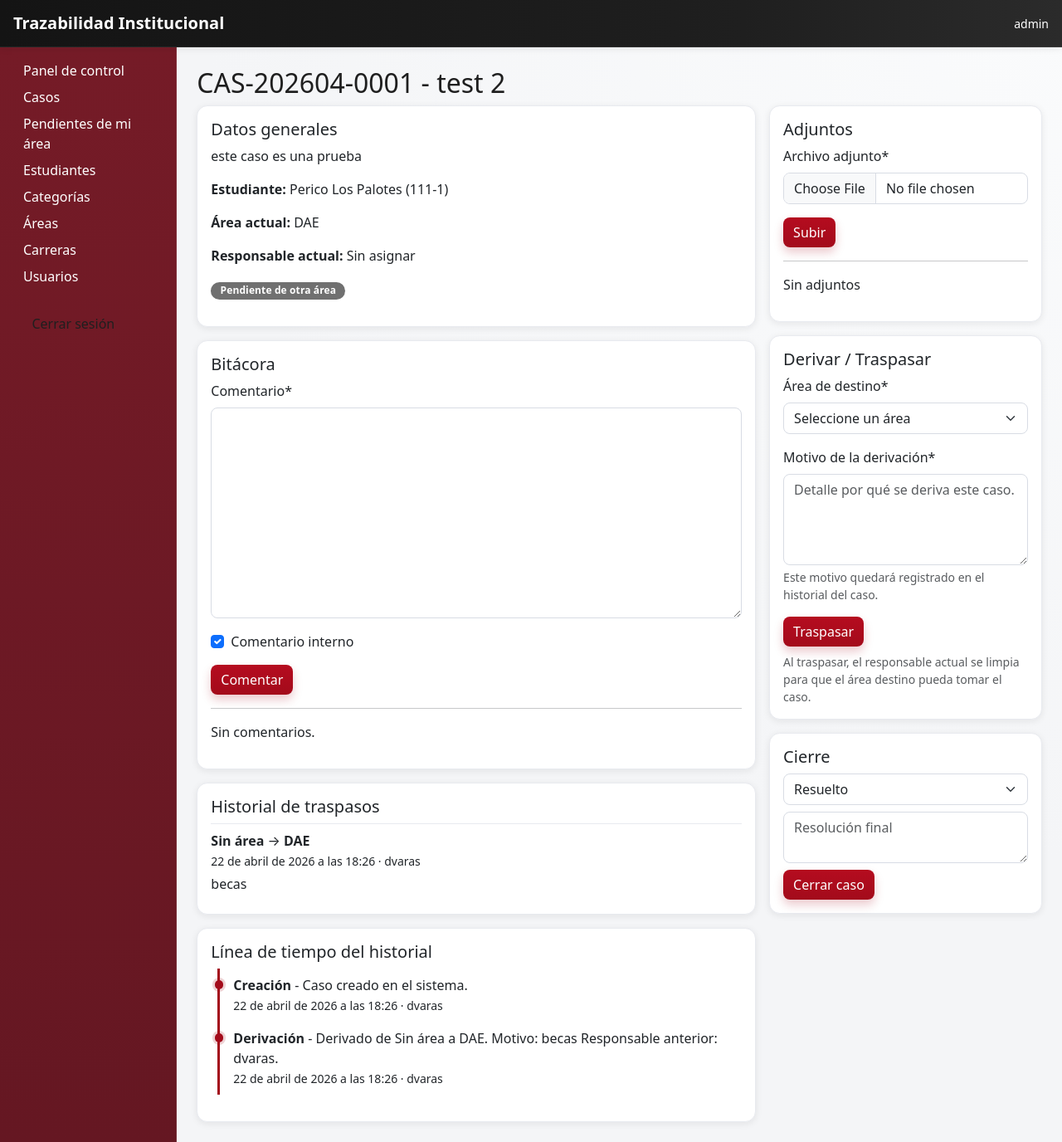
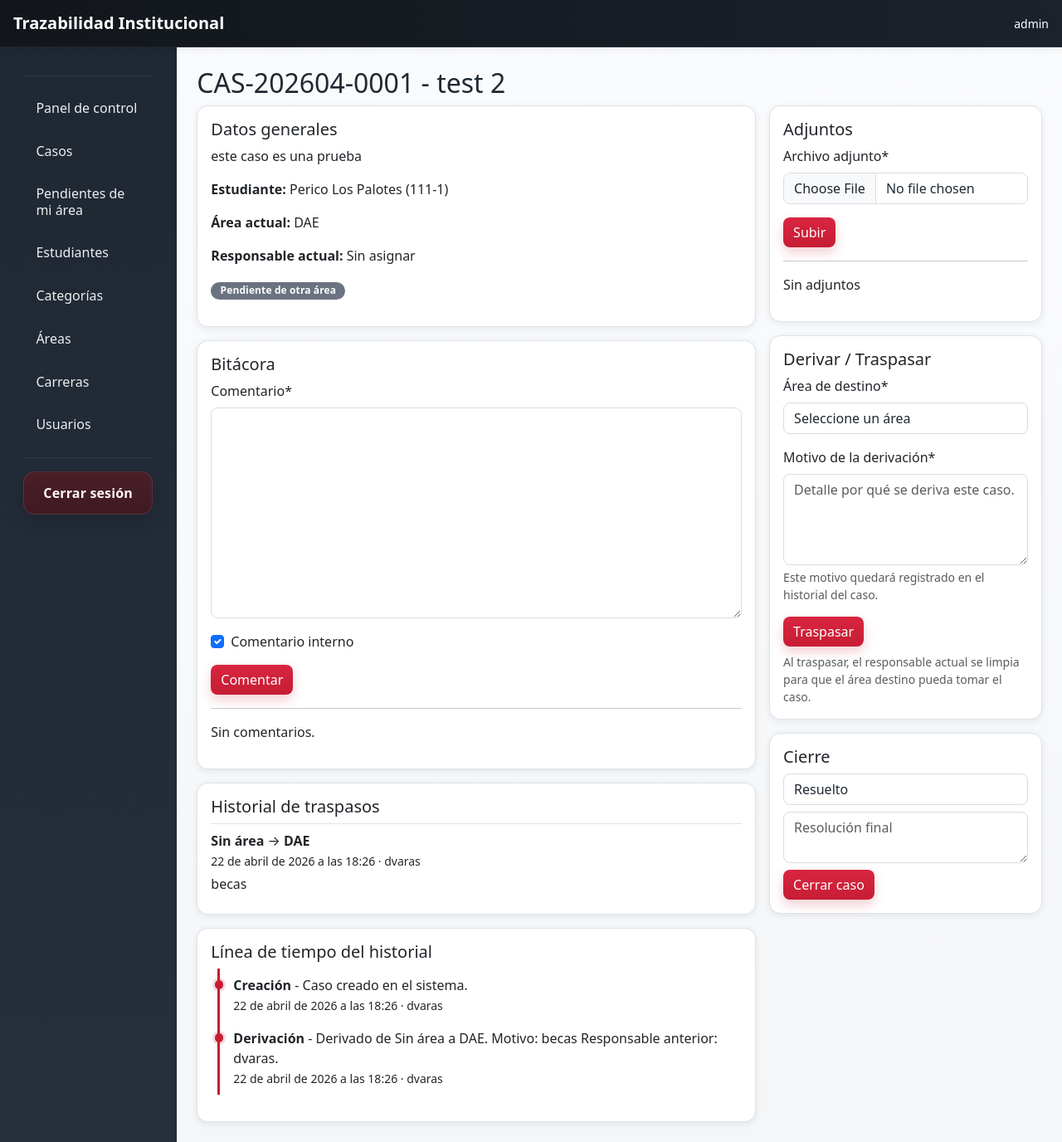
Before and after one commit to rueeen/atenciones-back, a Django app: page /cases/1/ in a window 1280 px wide. Shown: the whole page at 83% size. Run offline with Django 5.2, Linux system fonts and the light colour scheme; a user stored in the database is signed in; data comes from the database, SQL or seed files in the repository; both versions use the stored data as it was after the commit; data that the repository does not hold is empty; some libraries are stand-ins or nearby versions.

Commit message:
feat: add css improves

```diff
--- a/static/css/style.css
+++ b/static/css/style.css
@@ -1,18 +1,40 @@
 :root {
-  --c-dark: #1f1f1f;
-  --c-primary: #a30b1b;
-  --c-primary-strong: #8a0917;
-  --c-white: #ffffff;
-  --c-accent: #701d28;
-  --c-gray: #707070;
-  --c-bg: #f4f5f7;
+  --c-text: #1f2933;
+  --c-text-soft: #667085;
+
+  --c-bg: #f4f6f8;
   --c-surface: #ffffff;
-  --c-border: #e8eaef;
-  --shadow-sm: 0 2px 8px rgba(31, 31, 31, 0.08);
-  --shadow-md: 0 10px 24px rgba(31, 31, 31, 0.12);
+  --c-surface-soft: #f8fafc;
+  --c-border: #dde3ea;
+
+  --c-navbar-1: #12161c;
+  --c-navbar-2: #1b222b;
+
+  --c-sidebar: #1f2732;
+  --c-sidebar-2: #25303c;
+  --c-sidebar-border: rgba(255, 255, 255, 0.08);
+  --c-sidebar-text: rgba(255, 255, 255, 0.92);
+  --c-sidebar-text-soft: rgba(255, 255, 255, 0.62);
+  --c-sidebar-hover: rgba(255, 255, 255, 0.08);
+
+  --c-primary: #c61d34;
+  --c-primary-strong: #a8182b;
+  --c-primary-soft: rgba(198, 29, 52, 0.14);
+
+  --c-logout-bg: #4a1f28;
+  --c-logout-bg-hover: #622531;
+  --c-logout-border: rgba(255, 255, 255, 0.1);
+  --c-logout-text: #fff5f6;
+
+  --c-muted-badge: #6b7280;
+
+  --shadow-sm: 0 2px 8px rgba(15, 23, 42, 0.08);
+  --shadow-md: 0 10px 24px rgba(15, 23, 42, 0.12);
+
   --radius-sm: 0.5rem;
-  --radius-md: 0.8rem;
+  --radius-md: 0.85rem;
   --radius-lg: 1rem;
+
   --transition: 180ms ease;
 }
 
@@ -21,85 +43,167 @@
 }
 
 body {
-  background: radial-gradient(circle at top right, #fafbfc 0%, var(--c-bg) 55%);
-  color: var(--c-dark);
+  background: linear-gradient(180deg, #fafbfd 0%, var(--c-bg) 100%);
+  color: var(--c-text);
   text-rendering: optimizeLegibility;
   -webkit-font-smoothing: antialiased;
 }
 
 .app-navbar {
-  background: linear-gradient(90deg, #141414 0%, var(--c-dark) 70%, #2b2b2b 100%);
-  border-bottom: 1px solid rgba(255, 255, 255, 0.08);
+  background: linear-gradient(90deg, var(--c-navbar-1) 0%, var(--c-navbar-2) 100%);
+  border-bottom: 1px solid rgba(255, 255, 255, 0.06);
   box-shadow: var(--shadow-sm);
 }
 
 .sidebar-wrapper {
-  background: linear-gradient(180deg, #751b27 0%, #651722 100%);
+  background: linear-gradient(180deg, var(--c-sidebar) 0%, var(--c-sidebar-2) 100%);
   min-height: calc(100vh - 56px);
-  border-right: 1px solid rgba(255, 255, 255, 0.1);
+  border-right: 1px solid rgba(10, 15, 20, 0.28);
+}
+
+.sidebar {
+  color: var(--c-sidebar-text);
+}
+
+.sidebar-header {
+  padding: 0.25rem 0.25rem 0.9rem;
+  margin-bottom: 0.95rem;
+  border-bottom: 1px solid var(--c-sidebar-border);
+}
+
+.sidebar-title {
+  display: block;
+  font-size: 0.98rem;
+  font-weight: 700;
+  letter-spacing: 0.01em;
+  color: #ffffff;
+}
+
+.sidebar-subtitle {
+  display: block;
+  margin-top: 0.2rem;
+  font-size: 0.8rem;
+  color: var(--c-sidebar-text-soft);
+}
+
+.sidebar-nav {
+  display: flex;
+  flex-direction: column;
+  gap: 0.35rem;
 }
 
 .sidebar a {
-  color: var(--c-white);
+  color: inherit;
   text-decoration: none;
 }
 
-.sidebar-link,
-.logout-btn {
-  display: block;
+.sidebar-link {
+  display: flex;
+  align-items: center;
   width: 100%;
-  margin-bottom: 0.5rem;
-  padding: 0.55rem 0.65rem;
-  border-radius: var(--radius-sm);
+  min-height: 44px;
+  padding: 0.78rem 0.9rem;
+  border: 1px solid transparent;
+  border-radius: var(--radius-md);
   background: transparent;
-  border: none;
+  color: var(--c-sidebar-text);
   text-align: left;
   text-decoration: none;
-  color: inherit;
-  cursor: pointer;
-  transition: background-color var(--transition), transform var(--transition), opacity var(--transition);
+  font-weight: 500;
+  line-height: 1.2;
+  transition:
+    background-color var(--transition),
+    border-color var(--transition),
+    transform var(--transition),
+    color var(--transition),
+    box-shadow var(--transition);
 }
 
 .sidebar-link:hover,
-.sidebar-link:focus-visible,
-.logout-btn:hover,
-.logout-btn:focus-visible {
-  opacity: 1;
-  background: rgba(255, 255, 255, 0.15);
+.sidebar-link:focus-visible {
+  background: var(--c-sidebar-hover);
+  border-color: rgba(255, 255, 255, 0.05);
+  color: #ffffff;
   transform: translateX(2px);
+}
+
+.sidebar-link.active,
+.sidebar-link[aria-current="page"] {
+  background: var(--c-primary-soft);
+  border-color: rgba(198, 29, 52, 0.28);
+  color: #ffffff;
+  box-shadow: inset 3px 0 0 var(--c-primary);
 }
 
 .sidebar-link:focus-visible,
 .logout-btn:focus-visible,
 .btn-main:focus-visible {
-  outline: 2px solid rgba(255, 255, 255, 0.7);
+  outline: 2px solid rgba(255, 255, 255, 0.72);
   outline-offset: 2px;
 }
 
+.sidebar-logout {
+  margin-top: 1rem;
+  padding-top: 1rem;
+  border-top: 1px solid var(--c-sidebar-border);
+}
+
 .logout-btn {
-  margin-top: 1rem;
+  display: flex;
+  align-items: center;
+  justify-content: center;
+  width: 100%;
+  min-height: 46px;
+  padding: 0.82rem 1rem;
+  border-radius: var(--radius-md);
+  border: 1px solid var(--c-logout-border);
+  background: linear-gradient(180deg, var(--c-logout-bg) 0%, #3f1921 100%);
+  color: var(--c-logout-text);
+  font-weight: 600;
+  letter-spacing: 0.01em;
+  text-align: center;
+  cursor: pointer;
+  box-shadow: 0 8px 18px rgba(0, 0, 0, 0.12);
+  transition:
+    background-color var(--transition),
+    border-color var(--transition),
+    transform var(--transition),
+    box-shadow var(--transition),
+    color var(--transition);
+}
+
+.logout-btn:hover,
+.logout-btn:focus-visible {
+  background: linear-gradient(180deg, var(--c-logout-bg-hover) 0%, #55212b 100%);
+  color: #ffffff;
+  border-color: rgba(255, 255, 255, 0.16);
+  transform: translateY(-1px);
+  box-shadow: 0 10px 20px rgba(0, 0, 0, 0.16);
 }
 
 .btn-main {
-  background: linear-gradient(180deg, #b50c1f 0%, var(--c-primary) 100%);
-  color: var(--c-white);
+  background: linear-gradient(180deg, #d92540 0%, var(--c-primary) 100%);
+  color: #ffffff;
   border: none;
   border-radius: var(--radius-sm);
-  box-shadow: 0 6px 12px rgba(163, 11, 27, 0.22);
-  transition: transform var(--transition), box-shadow var(--transition), background-color var(--transition);
+  box-shadow: 0 6px 14px rgba(198, 29, 52, 0.22);
+  transition:
+    transform var(--transition),
+    box-shadow var(--transition),
+    background-color var(--transition);
 }
 
 .btn-main:hover,
 .btn-main:focus-visible {
   background: var(--c-primary-strong);
-  color: var(--c-white);
-  box-shadow: 0 8px 14px rgba(138, 9, 23, 0.26);
+  color: #ffffff;
+  box-shadow: 0 8px 16px rgba(168, 24, 43, 0.26);
   transform: translateY(-1px);
 }
 
 .bg-status {
-  background: var(--c-gray) !important;
-  color: var(--c-white);
+  background: var(--c-muted-badge) !important;
+  color: #ffffff;
   border-radius: 999px;
   padding-inline: 0.7rem;
   letter-spacing: 0.01em;
@@ -124,12 +228,13 @@ body {
 .app-table {
   overflow: hidden;
   border-radius: var(--radius-sm);
+  background: var(--c-surface);
 }
 
 .app-table th {
-  background: linear-gradient(180deg, #292929 0%, var(--c-dark) 100%);
-  color: var(--c-white);
-  border-color: #333;
+  background: linear-gradient(180deg, #2b3440 0%, #1f2732 100%);
+  color: #ffffff;
+  border-color: #35404d;
   font-weight: 600;
 }
 
@@ -142,29 +247,31 @@ body {
 }
 
 .app-table tbody tr:hover {
-  background-color: rgba(163, 11, 27, 0.045);
+  background-color: rgba(198, 29, 52, 0.045);
 }
 
 .form-control,
 .form-select {
-  border-color: #d8dce4;
+  border-color: #d6dde6;
   border-radius: var(--radius-sm);
+  background: #ffffff;
+  color: var(--c-text);
 }
 
 .form-control:focus,
 .form-select:focus {
   border-color: var(--c-primary);
-  box-shadow: 0 0 0 0.2rem rgba(163, 11, 27, 0.15);
+  box-shadow: 0 0 0 0.2rem rgba(198, 29, 52, 0.14);
 }
 
 .login-page {
   min-height: 100vh;
-  background: linear-gradient(130deg, #1a1a1a 0%, var(--c-accent) 60%, #53131d 100%);
+  background: linear-gradient(135deg, #151a21 0%, #26313d 58%, #c61d34 145%);
 }
 
 .login-card {
   width: min(420px, 95%);
-  border: 1px solid rgba(255, 255, 255, 0.25);
+  border: 1px solid rgba(255, 255, 255, 0.18);
   backdrop-filter: blur(2px);
 }
 
@@ -189,7 +296,7 @@ body {
   height: 0.65rem;
   border-radius: 50%;
   background: var(--c-primary);
-  box-shadow: 0 0 0 3px rgba(163, 11, 27, 0.18);
+  box-shadow: 0 0 0 3px rgba(198, 29, 52, 0.16);
 }
 
 @media (max-width: 991.98px) {
@@ -197,13 +304,20 @@ body {
     min-height: auto;
   }
 
+  .sidebar {
+    padding: 1rem !important;
+  }
+
   .card:hover,
-  .btn-main:hover {
+  .btn-main:hover,
+  .sidebar-link:hover,
+  .logout-btn:hover {
     transform: none;
   }
 }
 
 @media (prefers-reduced-motion: reduce) {
+
   *,
   *::before,
   *::after {
--- a/templates/partials/sidebar.html
+++ b/templates/partials/sidebar.html
@@ -1,16 +1,21 @@
 <div class="sidebar p-3 h-100">
-  <a href="{% url 'dashboard:home' %}" class="d-block mb-2">Panel de control</a>
-  <a href="{% url 'cases:list' %}" class="d-block mb-2">Casos</a>
-  <a href="{% url 'cases:pending-area' %}" class="d-block mb-2">Pendientes de mi área</a>
-  <a href="{% url 'students:list' %}" class="d-block mb-2">Estudiantes</a>
-  <a href="{% url 'cases:category-list' %}" class="d-block mb-2">Categorías</a>
-  <a href="{% url 'organization:areas' %}" class="d-block mb-2">Áreas</a>
-  <a href="{% url 'organization:careers' %}" class="d-block mb-2">Carreras</a>
-  <a href="{% url 'accounts:user-create' %}" class="d-block mb-2">Usuarios</a>
+  <div class="sidebar-header">
+  </div>
 
-  <form method="post" action="{% url 'logout' %}" class="mt-4">
+  <nav class="sidebar-nav">
+    <a href="{% url 'dashboard:home' %}" class="sidebar-link">Panel de control</a>
+    <a href="{% url 'cases:list' %}" class="sidebar-link">Casos</a>
+    <a href="{% url 'cases:pending-area' %}" class="sidebar-link">Pendientes de mi área</a>
+    <a href="{% url 'students:list' %}" class="sidebar-link">Estudiantes</a>
+    <a href="{% url 'cases:category-list' %}" class="sidebar-link">Categorías</a>
+    <a href="{% url 'organization:areas' %}" class="sidebar-link">Áreas</a>
+    <a href="{% url 'organization:careers' %}" class="sidebar-link">Carreras</a>
+    <a href="{% url 'accounts:user-create' %}" class="sidebar-link">Usuarios</a>
+  </nav>
+
+  <form method="post" action="{% url 'logout' %}" class="sidebar-logout">
     {% csrf_token %}
-    <button type="submit" class="sidebar-link logout-btn">
+    <button type="submit" class="logout-btn">
       Cerrar sesión
     </button>
   </form>
```
Also changed, not shown: cases/migrations/0002_alter_casetransfer_options.py (added), db.sqlite3.
